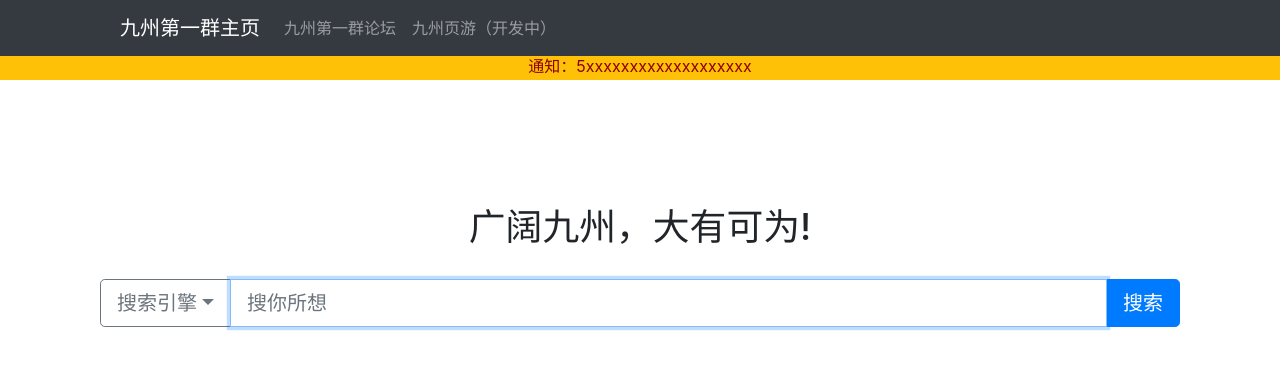
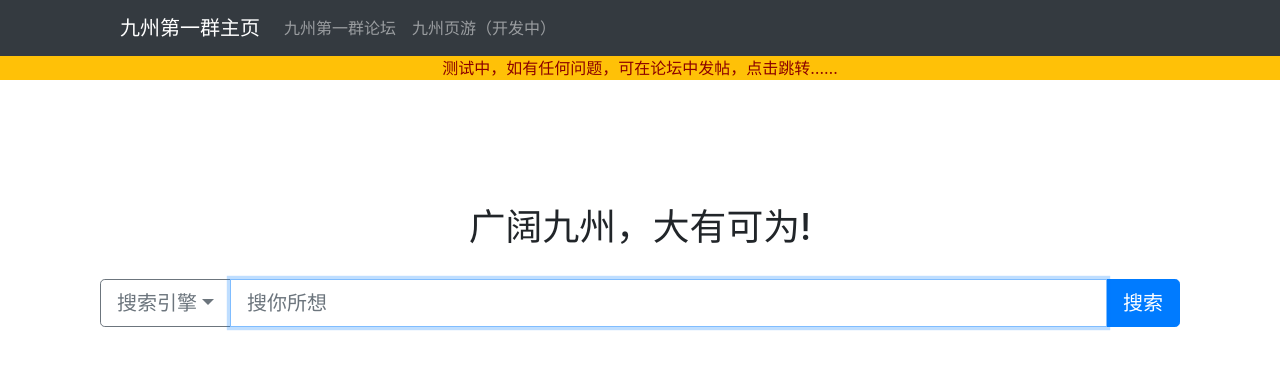
Before and after one commit to novoland-developer-network/novo_homepage_react, a React (Create React App) app: page / in a window 1280 px wide. Shown: the top 370 px of the page. Built offline with nearby package versions, Linux system fonts and the light colour scheme.

Commit message:
优化了公告栏
Signed-off-by: ch4o5 <1150477170@qq.com>

```diff
--- a/src/component/Notice.jsx
+++ b/src/component/Notice.jsx
@@ -35,7 +35,7 @@ class Notice extends Component {
         notChild.style.transition = 'all 1s ease';
       }
 
-    }, 1000);
+    }, 3000);
 
   };
 
--- a/src/data/notice.json
+++ b/src/data/notice.json
@@ -1,30 +1,10 @@
 [
     {
-        "title": "通知：1xxxxxxxxxxxxxxxxxxx",
-        "link": "//baidu.com"
+        "title": "测试中，如有任何问题，可在论坛中发帖，点击跳转……",
+        "link": "https://9zer.doylee.cn/"
     },
     {
-        "title": "通知：2xxxxxxxxxxxxxxxxxxx",
-        "link": "//baidu.com"
-    },
-    {
-        "title": "通知：3xxxxxxxxxxxxxxxxxxx",
-        "link": "//baidu.com"
-    },
-    {
-        "title": "通知：4xxxxxxxxxxxxxxxxxxx",
-        "link": "//baidu.com"
-    },
-    {
-        "title": "通知：5xxxxxxxxxxxxxxxxxxx",
-        "link": "//baidu.com"
-    },
-    {
-        "title": "通知：6xxxxxxxxxxxxxxxxxxx",
-        "link": "//baidu.com"
-    },
-    {
-        "title": "通知：7xxxxxxxxxxxxxxxxxxx",
-        "link": "//baidu.com"
+        "title": "测试中，如有任何问题，可在论坛中发帖，点击跳转……",
+        "link": "https://9zer.doylee.cn/"
     }
 ]
--- a/src/data/search_list.json
+++ b/src/data/search_list.json
@@ -7,6 +7,14 @@
         {
             "title": "必应",
             "link": "https://cn.bing.com/search?q="
+        },
+        {
+            "title": "公众号名称",
+            "link": "https://weixin.sogou.com/weixin?type=1&query=111"
+        },
+        {
+            "title": "公众号文章",
+            "link": "https://weixin.sogou.com/weixin?type=2&query=111"
         }
     ],
     [
```
Also changed, not shown: src/asset/font/lixu.ttf (added), 1 other file (tests, documents, lock files or other folders). Lines whose indentation alone changed are shown as unchanged.
